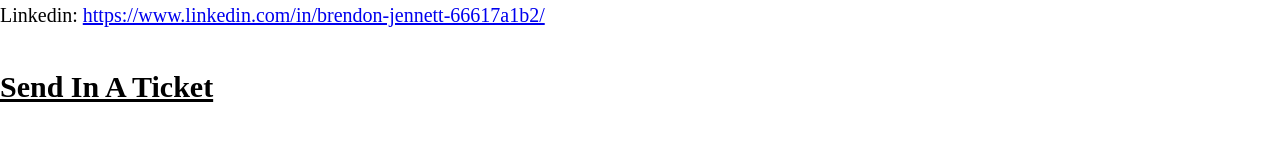
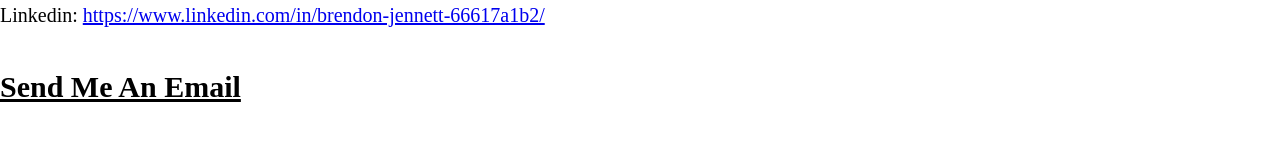
Before and after one commit to vxp101/Portfolio2.0, a plain HTML site: page index.html in a window 1280 px wide. Shown: the part 1920-2073 px from the top of the page. Drawn offline with nearby package versions, Linux system fonts and the light colour scheme.

Commit message:
Update index.html

```diff
--- a/index.html
+++ b/index.html
@@ -104,7 +104,7 @@
 			</p>
 		</div>
 		<h2 class="item start">
-			Send In A Ticket
+			Send Me An Email
 		</h2>
 		<form action="https://formspree.io/vxp101@gmail.com" method="post">
 			<div>
```
